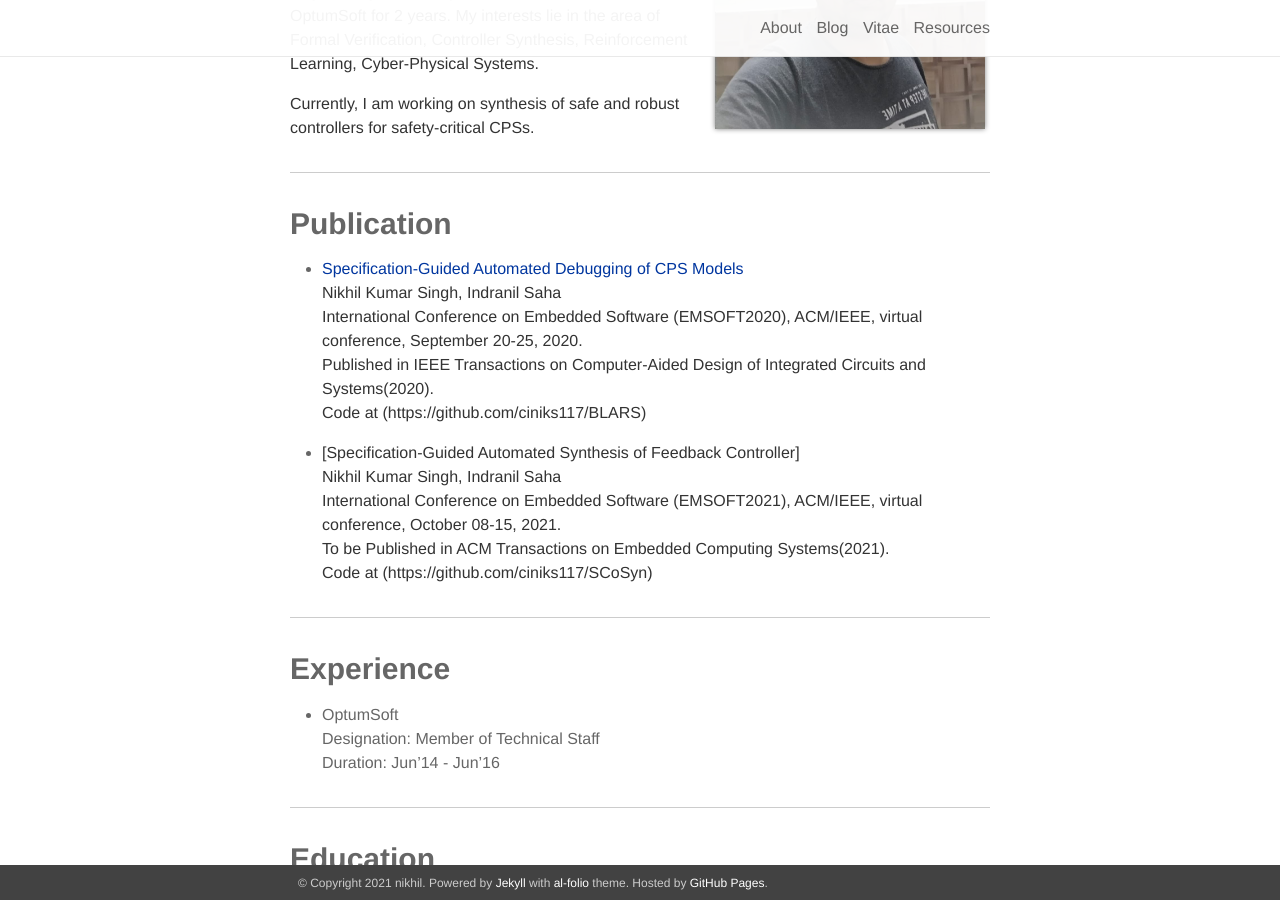
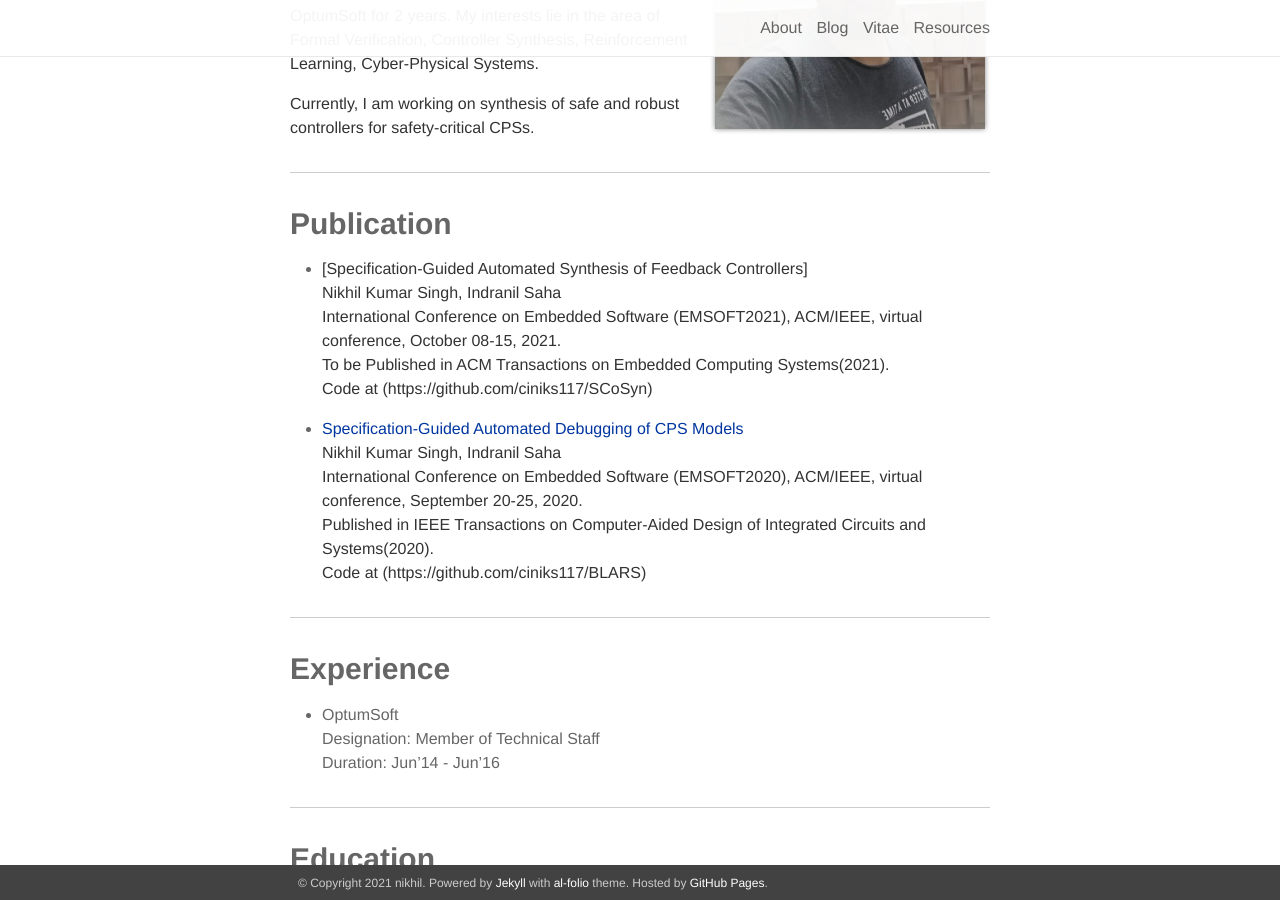
Before and after one commit to ciniks117/ciniks117.github.io, a Jekyll site: the page built from _pages/about.md, in a window 1280 px wide and 900 px high, scrolled down 423 px. Built offline with Jekyll 4.4.1, drawn with Linux system fonts in a browser that asks for light colours; nearby versions of some CDN libraries; library files that are not in the unit come from our copies.

Commit message:
Update about.md

```diff
--- a/_pages/about.md
+++ b/_pages/about.md
@@ -20,17 +20,17 @@ Currently, I am working on synthesis of safe and robust controllers for safety-c
 
 ### __Publication__
 
+* [Specification-Guided Automated Synthesis of Feedback Controllers]\\
+  Nikhil Kumar Singh, Indranil Saha\\
+  International Conference on Embedded Software (EMSOFT2021), ACM/IEEE, virtual conference, October 08-15, 2021. \\
+  To be Published in ACM Transactions on Embedded Computing Systems(2021). \\
+  Code at (https://github.com/ciniks117/SCoSyn)
+
 * [Specification-Guided Automated Debugging of CPS Models](https://ieeexplore.ieee.org/document/9211574)\\
   Nikhil Kumar Singh, Indranil Saha\\
   International Conference on Embedded Software (EMSOFT2020), ACM/IEEE, virtual conference, September 20-25, 2020. \\
   Published in IEEE Transactions on Computer-Aided Design of Integrated Circuits and Systems(2020). \\
   Code at (https://github.com/ciniks117/BLARS)
-
-* [Specification-Guided Automated Synthesis of Feedback Controller]\\
-  Nikhil Kumar Singh, Indranil Saha\\
-  International Conference on Embedded Software (EMSOFT2021), ACM/IEEE, virtual conference, October 08-15, 2021. \\
-  To be Published in ACM Transactions on Embedded Computing Systems(2021). \\
-  Code at (https://github.com/ciniks117/SCoSyn)
 
 -----------------
 
```
